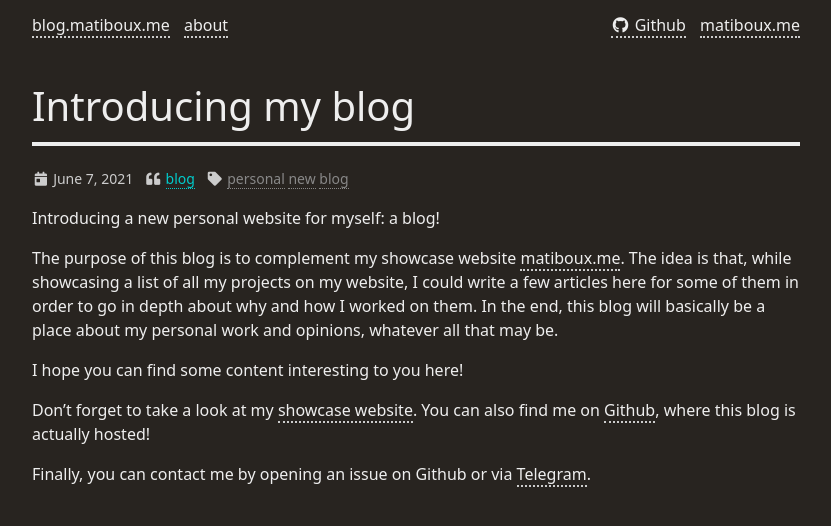
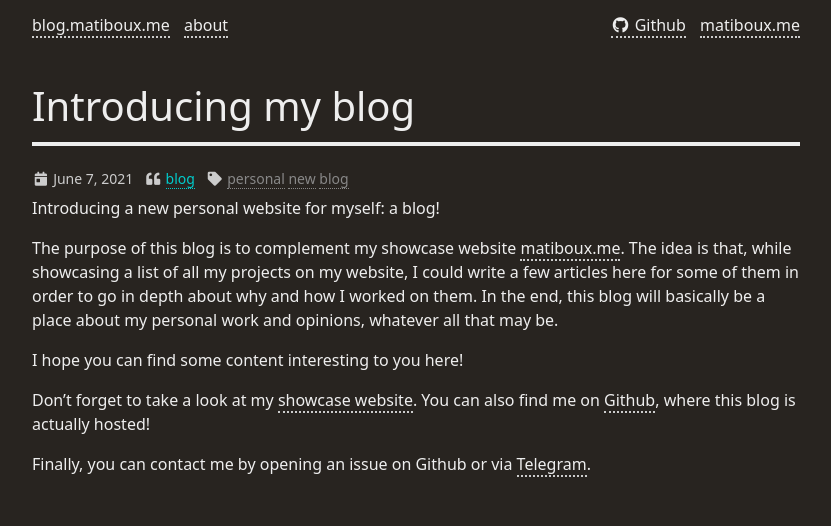
Before and after one commit to matiboux/blog-old.matiboux.me, a Jekyll site: the page built from _posts/2021-06-07-introducing-my-blog.md, in a window 1280 px wide. Shown: the top 526 px of the page, without its empty margins (224-1055 px from the left). Built offline with Jekyll 4.4.1, drawn with Linux system fonts in a browser that asks for light colours.

Commit message:
Update stylesheet & Add threads to posts

```diff
--- a/_layouts/bodyless.html
+++ b/_layouts/bodyless.html
@@ -10,7 +10,7 @@
 	{% endif %}
 	<meta name="author" content="{{ site.author }}" />
 
-	<meta name="theme-color" content="#202020" />
+	<meta name="theme-color" content="#282420" />
 
 	<link rel="stylesheet" href="https://use.fontawesome.com/releases/v5.15.3/css/all.css" />
 	<link rel="stylesheet" href="https://cdn.jsdelivr.net/npm/bootstrap@5.0.2/dist/css/bootstrap-reboot.min.css">
--- a/assets/style.css
+++ b/assets/style.css
@@ -66,19 +66,37 @@
 	100% { color: #6af; border-color: #6af }
 }
 
+#main .posts { margin-bottom: 1rem }
 #main .posts > .post { padding-left: 1rem }
 #main .posts > .post .title { margin-left: -1rem }
-#main .post { margin-bottom: 1em }
+
+#main .post { margin-bottom: 1rem }
 #main .post > * { margin-bottom: .5em }
-#main .post .metadata { display: inline-block; margin-bottom: 0; color: #ccc; font-size: 14px }
+#main .post .metadata { display: inline-block; color: #ccc; font-size: 14px }
 #main .post .metadata + .metadata { margin-left: .5em }
-/* #main .post .categories > span, #main .post .tags > span { margin-left: -.1em; margin-right: -.1em; padding-left: .1em; padding-right: .1em } */
 #main .post .categories > span, #main .post .tags > span { border-bottom: 1px dotted }
 #main .post .categories > span { color: #0cc; border-color: #0cc }
 #main .post .tags > span { color: #888; border-color: #888 }
-#main .post .excerpt { margin-top: .5em; margin-left: 1rem; font-size: 14px }
-#main .post .categories + .excerpt, #main .post .tags + .excerpt { margin-top: .5em }
+#main .post .excerpt { margin-left: 1rem; font-size: 14px }
 #main .post .excerpt > p { margin-bottom: .5em }
-#main .post .content { margin-top: 1em }
-/* #main .post .content a { background: #444 } */
-/* #main .post .content a:hover { background: #fff } */
+#main .post .excerpt > .click-read { color: #aaa }
+#main .post .excerpt > .click-read a { border-color: #aaa }
+
+#main .post .thread { margin-bottom: 1rem; }
+#main .post .thread > * { margin-top: 30px; padding: 5px 10px; border-left: 2px solid #888 }
+#main .post .thread > *:before {
+	position: absolute;
+	height: 30px;
+	margin-top: -35px;
+	margin-left: -12px;
+	content: '';
+	border-left: 2px dotted #666;
+}
+#main .post .thread > *:first-child:before { margin-top: -25px; height: 20px }
+#main .post .thread > * .date {
+	position: absolute;
+	line-height: 20px;
+	margin-top: -25px;
+	color: #888;
+	font-size: 12px;
+}
--- a/index.html
+++ b/index.html
@@ -27,7 +27,7 @@
 
 				<div class="excerpt">
 					{{ post.excerpt }}
-					<p><a href="{{ post.url }}">[ click to read ]</a></p>
+					<p class="click-read"><a href="{{ post.url }}">[ click to read ]</a></p>
 				</div>
 			</div>
 		{% endfor %}
```
